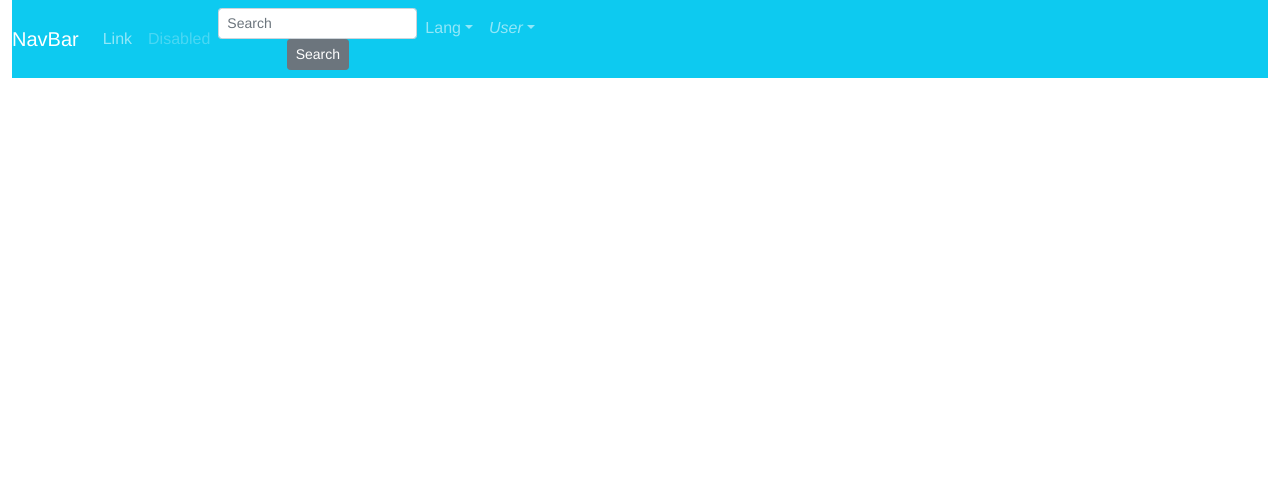
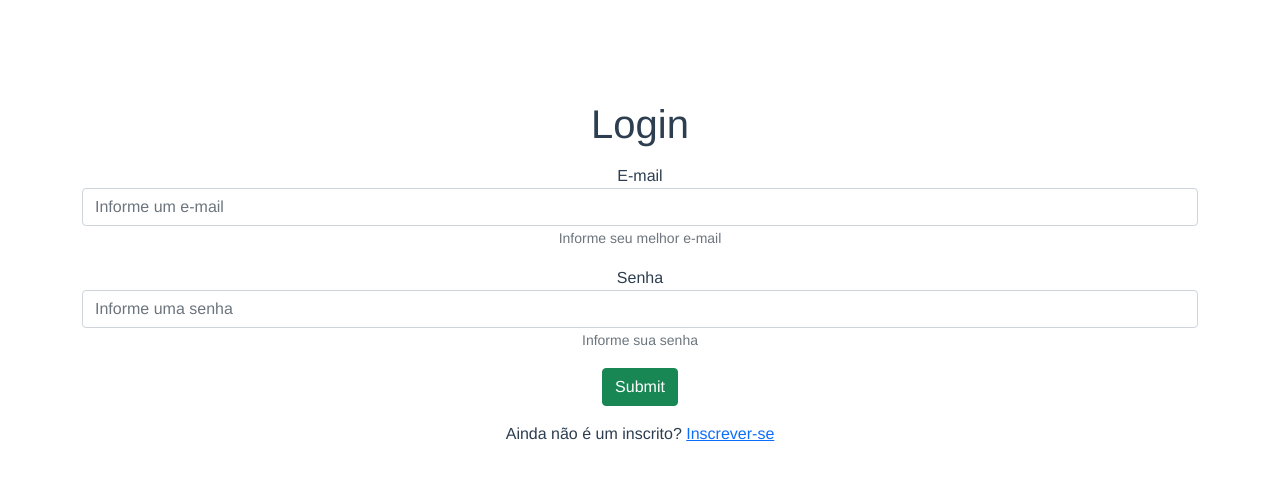
Before and after one commit to rafaelramos64/g-pharm-frontend-2, a Vue app: page / in a window 1280 px wide. Shown: the top 480 px of the page. Built offline with nearby package versions, Linux system fonts and the light colour scheme; what vue-sweetalert2 would draw is missing.

Commit message:
Finish module auth (sign-up and sign-in

```diff
--- a/src/router/index.js
+++ b/src/router/index.js
@@ -1,18 +1,24 @@
 import Vue from "vue";
 import VueRouter from "vue-router";
 import Home from "../views/Home.vue";
-import Login from "../views/Login.vue";
+import Login from "../views/auth/Login.vue";
+import Signup from "../views/auth/Signup.vue";
 
 Vue.use(VueRouter);
 
 const routes = [
   {
-    path: "/login",
+    path: "/",
     name: "Login",
     component: Login,
   },
   {
-    path: "/",
+    path: "/signup",
+    name: "Signup",
+    component: Signup,
+  },
+  {
+    path: "/home",
     name: "Home",
     component: Home,
   },
--- a/src/views/Login.vue
+++ b/src/views/auth/Login.vue
@@ -5,15 +5,16 @@
         <h1 class="mb-3">Login</h1>
         <b-form-group
           id="input-group-1"
-          label="Email"
-          label-for="input-1"
+          label="E-mail"
+          description="Informe seu melhor e-mail"
+          label-for="email"
           class="text-left"
         >
           <b-form-input
-            id="input-1"
+            id="email"
             v-model="form.email"
             type="email"
-            placeholder="Enter email"
+            placeholder="Informe um e-mail"
             required
           ></b-form-input>
         </b-form-group>
@@ -29,16 +30,19 @@
             id="password"
             aria-describedby="password-help-block"
             v-model="form.password"
+            placeholder="Informe uma senha"
             required
           ></b-form-input>
         </b-form-group>
 
         <b-button type="submit" variant="success">Submit</b-button>
       </b-form>
+      <div class="mt-3">
+        <p>
+          Ainda não é um inscrito? <b-link to="/signup">Inscrever-se</b-link>
+        </p>
+      </div>
     </b-row>
-    <b-card class="mt-3" header="Form Data Result">
-      <pre class="m-0">{{ form }}</pre>
-    </b-card>
   </b-container>
 </template>
 
@@ -59,7 +63,7 @@ export default {
 
       const { email, password } = this.form;
       try {
-        const response = await this.$axios.post("/pharmacies/auth", {
+        const dataAuthPharmacie = await this.$axios.post("/pharmacies/auth", {
           email,
           password,
         });
@@ -68,7 +72,11 @@ export default {
           icon: "success",
           title: "Login efetuado com sucesso",
         });
-        this.$storage.setItem("application-token", response.data.token);
+
+        this.$storage.setItem(
+          "application-token",
+          dataAuthPharmacie.data.token
+        );
       } catch (error) {
         console.log(error);
         this.$swal({
--- /dev/null
+++ b/src/views/auth/Signup.vue
@@ -0,0 +1,132 @@
+<template>
+  <b-container>
+    <b-row>
+      <b-form @submit="onSubmit" class="centralize">
+        <h1 class="mb-3">Inscrever-se</h1>
+        <b-form-group
+          id="input-group-email"
+          label="E-mail"
+          description="Informe seu melhor e-mail"
+          label-for="email"
+          class="text-left"
+        >
+          <b-form-input
+            id="email"
+            v-model="form.email"
+            type="email"
+            placeholder="Informe um e-mail"
+            required
+          ></b-form-input>
+        </b-form-group>
+
+        <b-form-group
+          id="input-group-name"
+          label="Nome"
+          description="Informe um nome"
+          label-for="name"
+          class="text-left"
+        >
+          <b-form-input
+            id="name"
+            v-model="form.name"
+            type="text"
+            placeholder="Informe um nome"
+            required
+          ></b-form-input>
+        </b-form-group>
+
+        <b-form-group
+          id="input-group-description"
+          label="Descrição"
+          description="Informe uma descrição"
+          label-for="description"
+          class="text-left"
+        >
+          <b-form-input
+            id="description"
+            v-model="form.description"
+            type="text"
+            placeholder="Informe uma descrição"
+            required
+          ></b-form-input>
+        </b-form-group>
+
+        <b-form-group
+          id="input-group-password"
+          description="Informe sua senha"
+          label="Senha"
+          label-for="password"
+          class="my-3"
+        >
+          <b-form-input
+            type="password"
+            id="password"
+            aria-describedby="password-help-block"
+            v-model="form.password"
+            placeholder="Informe uma senha"
+            required
+          ></b-form-input>
+        </b-form-group>
+
+        <b-button type="submit" variant="success">Submit</b-button>
+      </b-form>
+      <div class="mt-3">
+        <p>Já é inscrito? <b-link to="/">Login</b-link></p>
+      </div>
+    </b-row>
+  </b-container>
+</template>
+
+<script>
+export default {
+  name: "Signup",
+  data() {
+    return {
+      form: {
+        email: "",
+        password: "",
+        name: "",
+        description: "",
+      },
+    };
+  },
+  methods: {
+    async onSubmit(event) {
+      event.preventDefault();
+
+      const { email, password, description, name } = this.form;
+      try {
+        const dataCreatePharmacie = await this.$axios.post("/pharmacies", {
+          email,
+          password,
+          name,
+          description,
+        });
+
+        this.$swal({
+          icon: "success",
+          title: "Sucesso ao inscrever-se",
+        });
+
+        this.$storage.setItem(
+          "application-token",
+          dataCreatePharmacie.data.token
+        );
+      } catch (error) {
+        console.log(error);
+        this.$swal({
+          icon: "error",
+          title: "Oops...",
+          text: "Informe dados válidos",
+        });
+      }
+    },
+  },
+};
+</script>
+
+<style scoped>
+.centralize {
+  margin-top: 100px;
+}
+</style>
```
Also changed, not shown: src/views/Signup.vue (deleted, +0 -70 lines).
